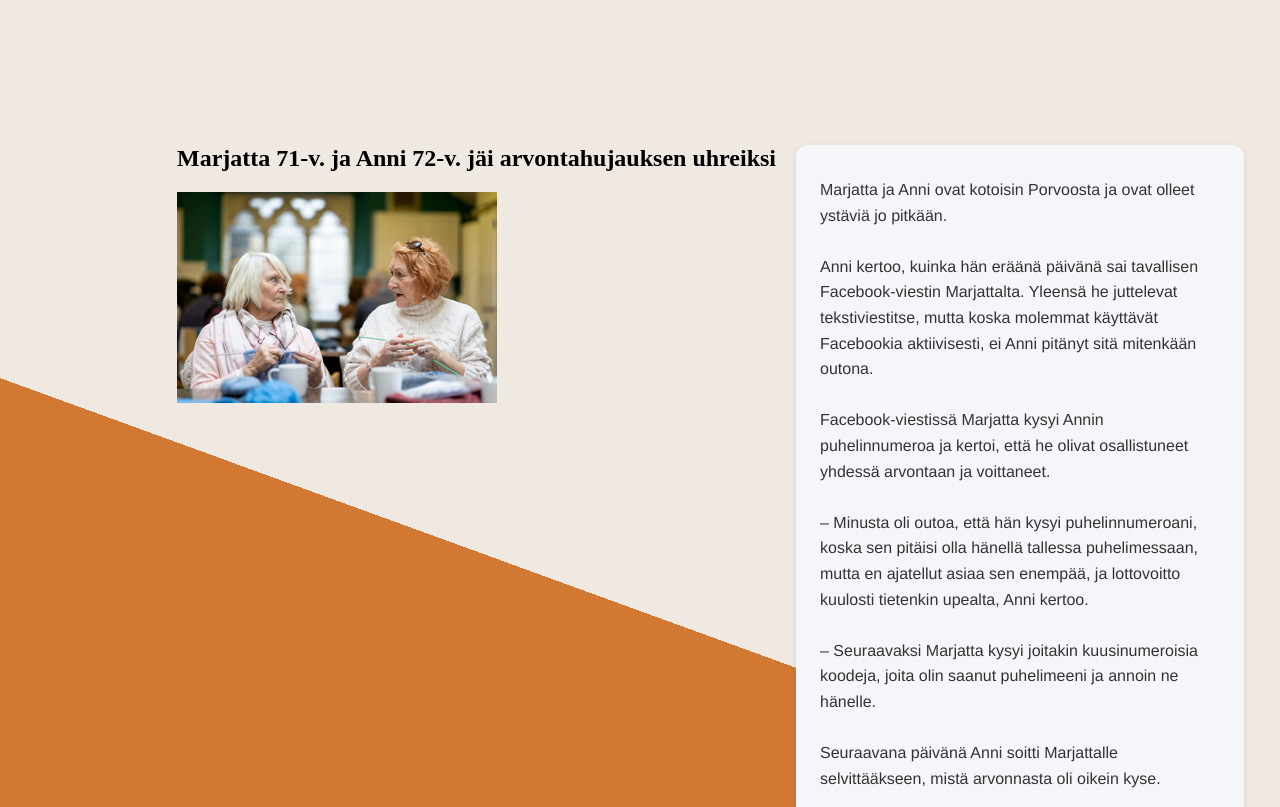
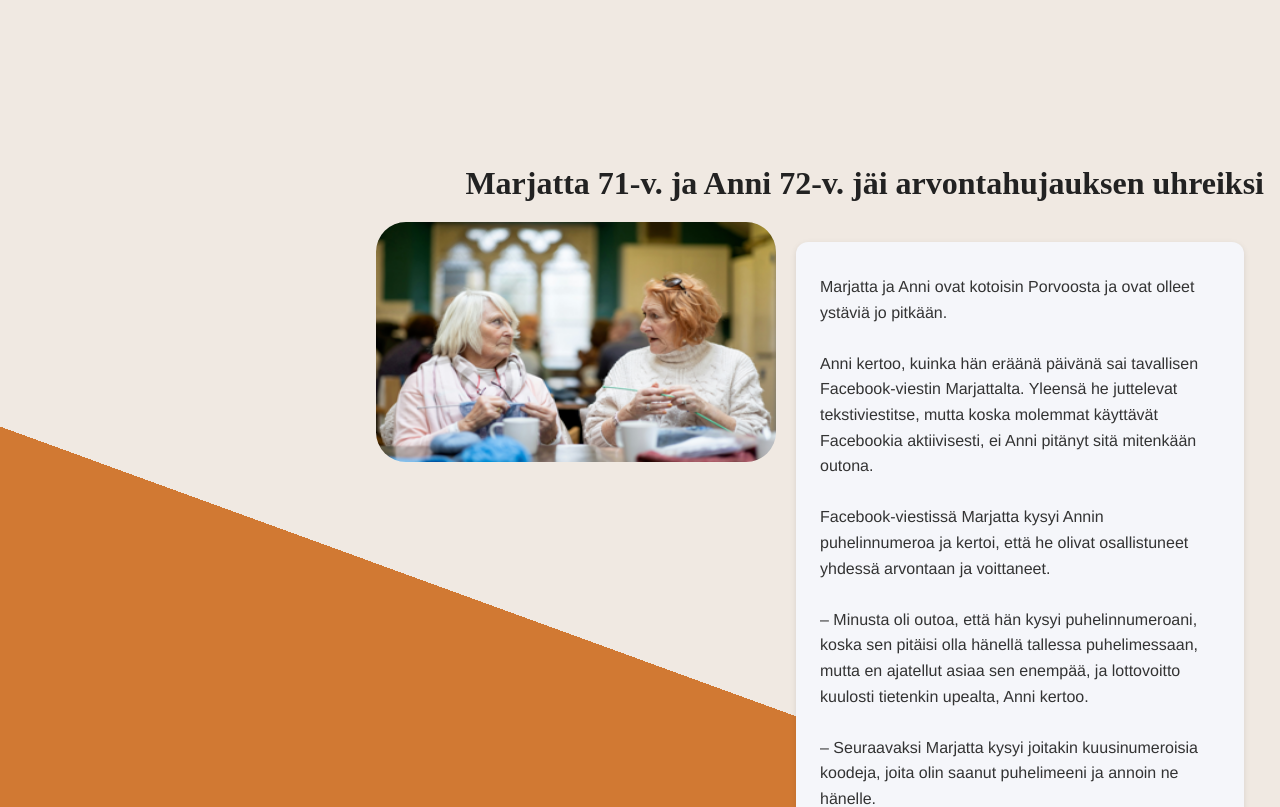
Before and after one commit to levonmaister/scamvjp2, a React (Vite) app: page / in a window 1280 px wide. Shown: the part 1600-2407 px from the top of the page. Built offline with nearby package versions, Linux system fonts and the light colour scheme.

Commit message:
first story semi-finished

```diff
--- a/src/pages/HorroStories.jsx
+++ b/src/pages/HorroStories.jsx
@@ -19,10 +19,15 @@ const HorrorStories = () => {
 
             <div className="story1">
 
-                <div className='story1-imageheadline-container'>
-                <h2>Marjatta 71-v. ja Anni 72-v. jäi arvontahujauksen uhreiksi</h2>
-                <img src={story1img} />
+            <h1 className='story1headline'>Marjatta 71-v. ja Anni 72-v. jäi arvontahujauksen uhreiksi</h1>
+
+            <div className='descriptionandstory'>
+
+                <div className='story1-image-container'>
+
+                <img className='storykuva' src={story1img} />
                 </div>
+
                 <div className='story1-description'>
                     <p>
                     Marjatta ja Anni ovat kotoisin Porvoosta ja ovat olleet ystäviä jo pitkään. <br></br><br></br>
@@ -46,6 +51,9 @@ Anni ja Marjatta ilmoittivat asiasta poliisille ja pankille. He neuvoivat Annia
                     </p>
                 </div>
 
+                </div>
+
+
             </div>
 
 
--- a/src/styles/stories.css
+++ b/src/styles/stories.css
@@ -47,5 +47,23 @@ body {
 
 .story1{
     display: flex;
+    flex-direction: column;
     justify-content: flex-end;
 }
+
+.storykuva{
+    border-radius: 30px;
+    width: 50vh;
+    height: 30vh;
+}
+
+
+.story1headline{
+    display: flex;
+    justify-content: flex-end;
+}
+
+.descriptionandstory{
+    display: flex;
+    justify-content: flex-end;
+}
```
